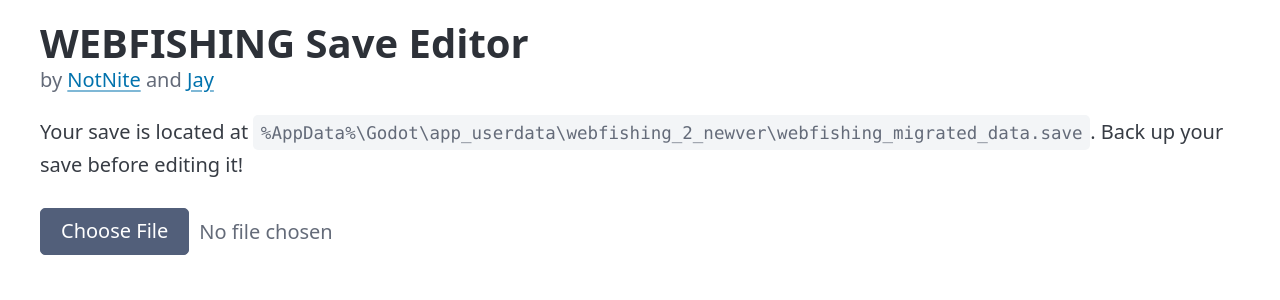
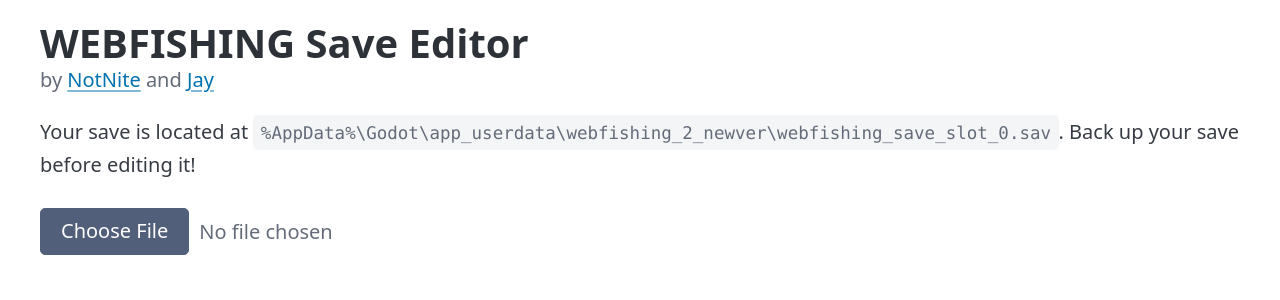
Before and after one commit to slendercraft/webfishing-save-editor, a Svelte app: page / in a window 1280 px wide. Shown: the top 300 px of the page. Built offline with nearby package versions, Linux system fonts and the light colour scheme.

Commit message:
Update for 1.09

```diff
--- a/src/App.svelte
+++ b/src/App.svelte
@@ -28,7 +28,7 @@
     writer2.writeUInt32(bytes.length);
     writer2.write(bytes);
 
-    writeFile(writer2.toBytes(), "webfishing_migrated_data.save");
+    writeFile(writer2.toBytes(), "webfishing_save_slot_0.sav");
   }
 </script>
 
@@ -38,12 +38,12 @@
 </hgroup>
 
 <p>
-  Your save is located at <code>%AppData%\Godot\app_userdata\webfishing_2_newver\webfishing_migrated_data.save</code>.
-  Back up your save before editing it!
+  Your save is located at <code>%AppData%\Godot\app_userdata\webfishing_2_newver\webfishing_save_slot_0.sav</code>. Back
+  up your save before editing it!
 </p>
 
 <div class="fileUpload" role="group">
-  <input type="file" name="file" accept=".save" on:change={uploadSave} />
+  <input type="file" name="file" accept=".sav" on:change={uploadSave} />
 
   {#if save}
     <input type="button" value="Download save" on:click={downloadSave} />
--- a/src/Editor.svelte
+++ b/src/Editor.svelte
@@ -21,11 +21,6 @@
   ];
 </script>
 
-<p>
-  Played for: {save.value.recorded_time.value.hour.value}h {save.value.recorded_time.value.minute.value}m {save.value
-    .recorded_time.value.second.value}s
-</p>
-
 {#each sections as Section, i}
   <Section {save} />
 {/each}
--- a/src/components/JournalItem.svelte
+++ b/src/components/JournalItem.svelte
@@ -1,5 +1,5 @@
 <script lang="ts">
-  import type { JournalItem, WebfishingSave } from "../game/types";
+  import type { JournalItem } from "../game/types";
   import { items } from "../game/things";
   import { int } from "../lib/godot";
   import { iconsDir } from "../lib/site";
--- a/src/components/JournalSection.svelte
+++ b/src/components/JournalSection.svelte
@@ -1,4 +1,5 @@
 <script lang="ts">
+  import { items } from "../game/things";
   import type { WebfishingSave } from "../game/types";
   import JournalItem from "./JournalItem.svelte";
 
@@ -8,7 +9,7 @@
   let typedSectionName = sectionName as keyof WebfishingSave["value"]["journal"]["value"];
   let section = save.value.journal.value[typedSectionName];
 
-  const keys = Object.keys(section.value).filter((key) => !key.startsWith("_"));
+  const keys = Object.keys(section.value).filter((key) => !key.startsWith("_") && items[key] != null);
 </script>
 
 {#each keys as key}
--- a/src/game/types.ts
+++ b/src/game/types.ts
@@ -114,11 +114,6 @@
       }>
     >
   >;
-  recorded_time: GodotCustomDictionary<{
-    hour: GodotNumber;
-    minute: GodotNumber;
-    second: GodotNumber;
-  }>;
   rod_chance: GodotInt;
   rod_luck: GodotInt;
   rod_power: GodotInt;
```
